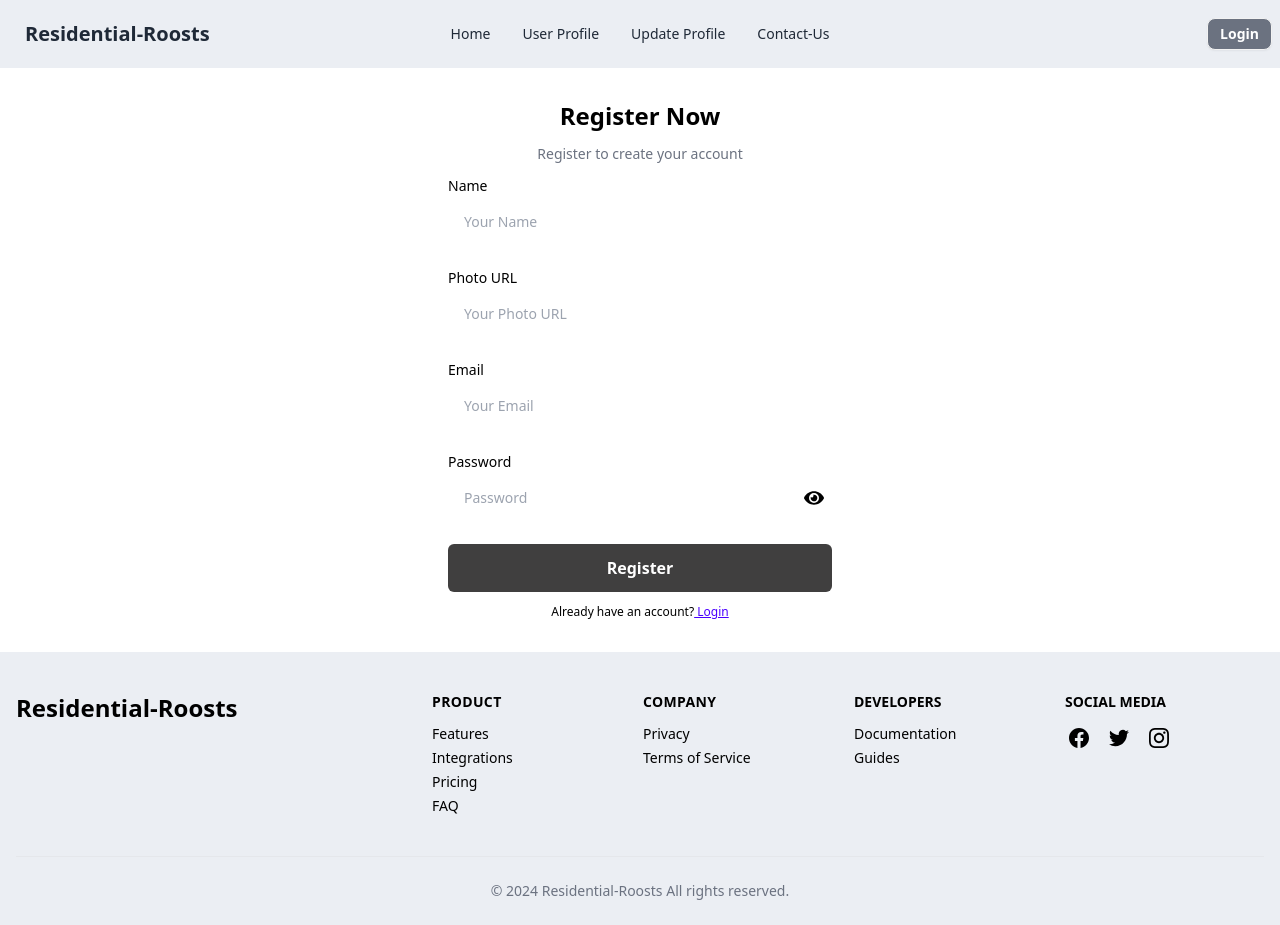
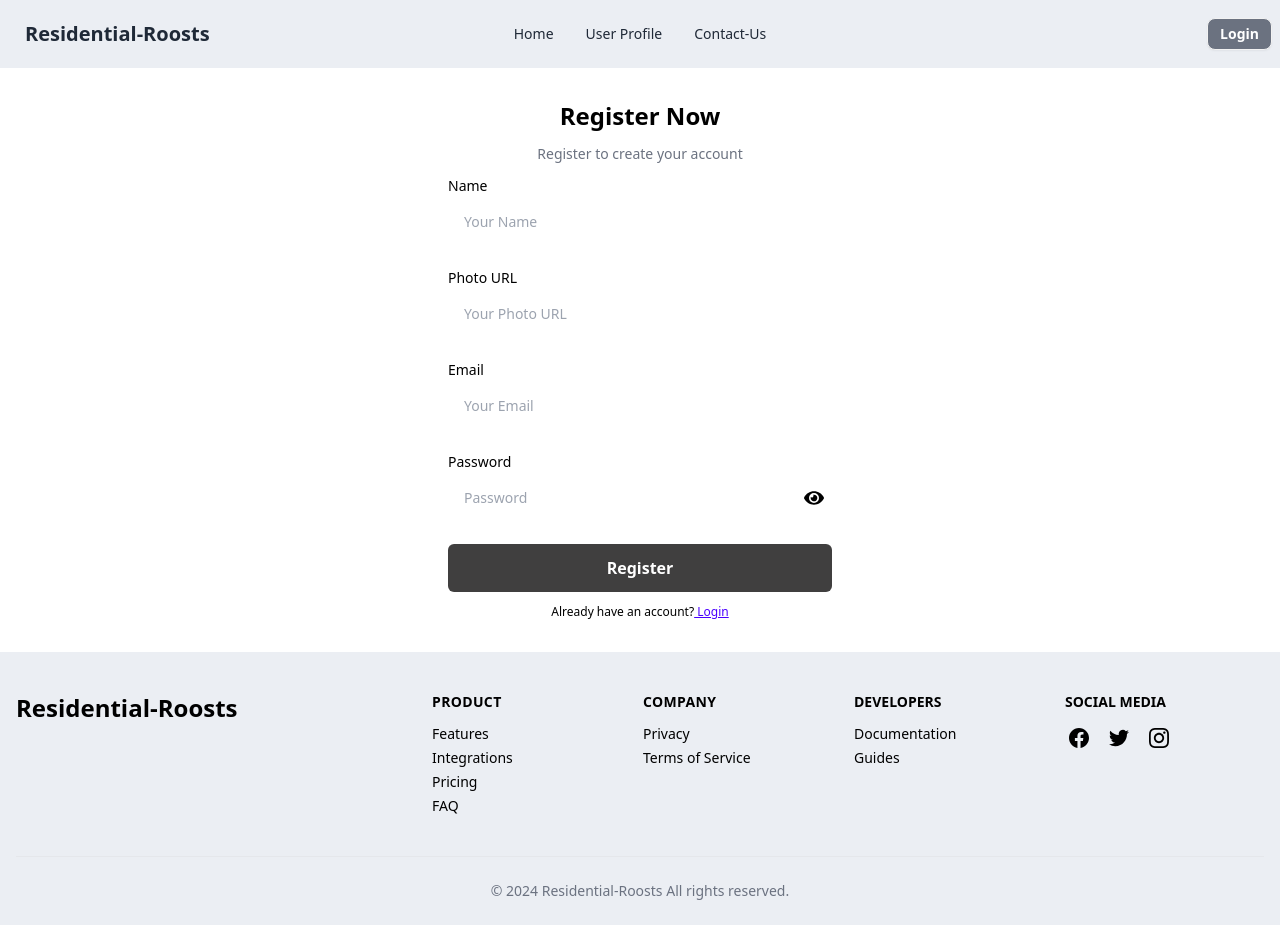
Before and after one commit to kibriarobin97/residential-roosts, a React (Vite) app: page /register in a window 1280 px wide. Built offline with nearby package versions, Linux system fonts and the light colour scheme; no server answers.

Commit message:
added final project

```diff
--- a/src/AuthProvider/AuthProvider.jsx
+++ b/src/AuthProvider/AuthProvider.jsx
@@ -20,7 +20,9 @@ const AuthProvider = ({ children }) => {
         setLoading(true)
         return createUserWithEmailAndPassword(auth, email, password)
     }
+
     const updateUserProfile = (name, photo) => {
+        setLoading(true)
         return updateProfile(auth.currentUser, {
             displayName: name,
             photoURL: photo
--- a/src/components/Navbar/Navbar.jsx
+++ b/src/components/Navbar/Navbar.jsx
@@ -24,7 +24,9 @@ const Navbar = () => {
     const navLinks = <>
         <li><NavLink to='/'>Home</NavLink></li>
         <li><NavLink to='/userProfile'>User Profile</NavLink></li>
-        <li><NavLink to='/updateProfile'>Update Profile</NavLink></li>
+        {
+            user && <li><NavLink to='/updateProfile'>Update Profile</NavLink></li>
+        }
         <li><NavLink to='/contact'>Contact-Us</NavLink></li>
     </>
     return (
```
